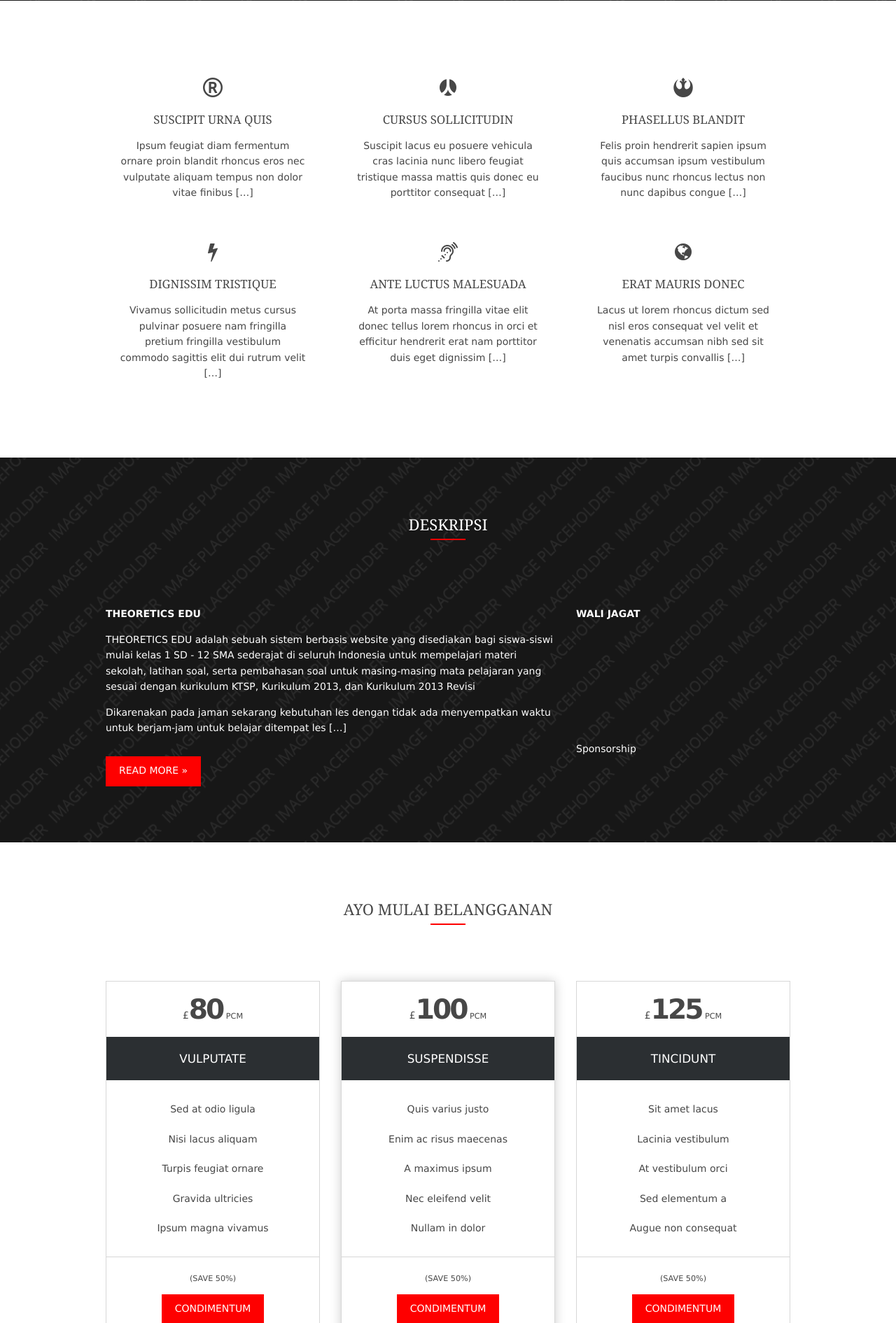
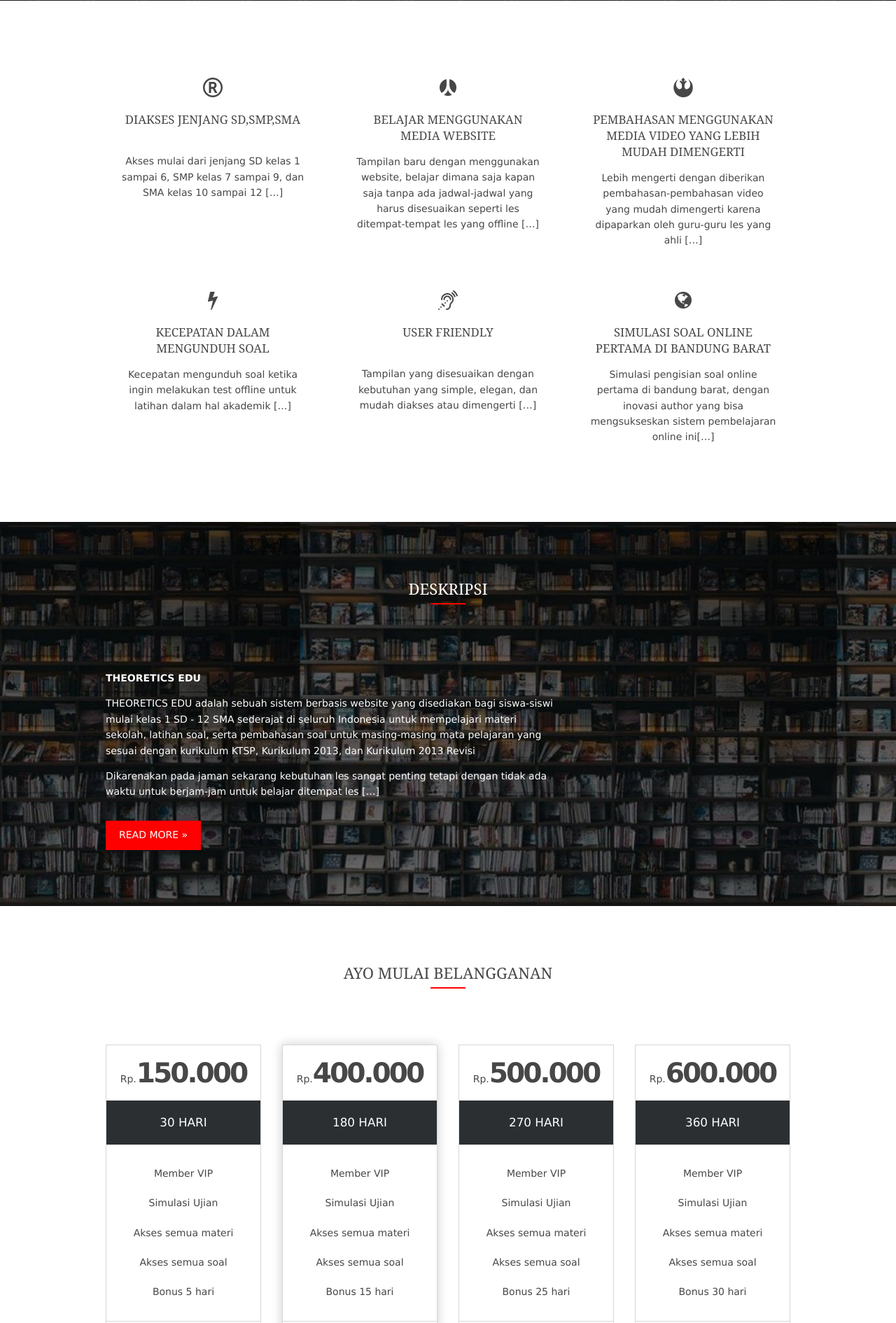
Before and after one commit to fahmiw/spo, a PHP site: page / in a window 1280 px wide. Shown: the part 737-2628 px from the top of the page at 70% size. Run offline with PHP 8.4, Linux system fonts and the light colour scheme; grey boxes are pictures that could not be loaded.

Commit message:
Hampir perpek

```diff
--- a/Login/cong.css
+++ b/Login/cong.css
@@ -2,7 +2,7 @@ body
 {
 	font-family: Tahoma, Geneva, sans-serif;
 	color: #fff;
-	background-image : url("01.jpg");
+	background-image : url('../images/demo/backgrounds/02.png');
 	background-size : cover;
 }
 a
--- a/Login/forgetpw.css
+++ b/Login/forgetpw.css
@@ -2,7 +2,7 @@ body
 {
 	font-family: Tahoma, Geneva, sans-serif;
 	color: #fff;
-	background-image : url("01.jpg");
+	background-image : url('../images/demo/backgrounds/02.png');
 	background-size : cover;
 }
 a
--- a/Login/forgetpw.html
+++ b/Login/forgetpw.html
@@ -1,7 +1,8 @@
 <html>
 <head>
     <meta http-equiv="Content-Type" content="text/html; charset="utf-8" />
-    <title>Lupa Password Form</title>
+    <title>Lupa Password</title>
+    <link rel="icon" href="..\images/demo/the_edu.png">
     <link href="forgetpw.css" rel="stylesheet" type="text/css" />
     <link href="https://fonts.googleapis.com/css?family=Play" rel="stylesheet">
     <style>
--- a/Login/login.css
+++ b/Login/login.css
@@ -2,7 +2,7 @@ body
 {
 	font-family: Tahoma, Geneva, sans-serif;
 	color: #fff;
-	background-image : url("01.jpg");
+	background-image : url('../images/demo/backgrounds/02.png');
 	background-size : cover;
 }
 .signin
--- a/Login/resetpw.css
+++ b/Login/resetpw.css
@@ -2,7 +2,7 @@ body
 {
 	font-family: Tahoma, Geneva, sans-serif;
 	color: #fff;
-	background-image : url("01.jpg");
+	background-image : url('../images/demo/backgrounds/02.png');
 	background-size : cover;
 }
 a
--- a/Login/resetpw.html
+++ b/Login/resetpw.html
@@ -1,7 +1,8 @@
 <html>
 <head>
     <meta http-equiv="Content-Type" content="text/html; charset="utf-8" />
-    <title>Reset Password Form</title>
+    <title>Reset Password</title>
+    <link rel="icon" href="..\images/demo/the_edu.png">
     <link href="resetpw.css" rel="stylesheet" type="text/css" />
     <link href="https://fonts.googleapis.com/css?family=Play" rel="stylesheet">
     <style>
--- a/Login/sgnup.css
+++ b/Login/sgnup.css
@@ -2,7 +2,7 @@ body
 {
 	font-family: Tahoma, Geneva, sans-serif;
 	color: #fff;
-	background-image : url("01.jpg");
+	background-image : url('../images/demo/backgrounds/02.png');
 	background-size : cover;
 }
 .signup
--- a/index.html
+++ b/index.html
@@ -10,6 +10,7 @@ Licence URI: https://www.os-templates.com/template-terms
 <!-- To declare your language - read more here: https://www.w3.org/International/questions/qa-html-language-declarations -->
 <head>
 <title>THEORETICS EDU</title>
+<link rel="icon" href="images/demo/the_edu.png">
 <meta charset="utf-8">
 <meta name="viewport" content="width=device-width, initial-scale=1.0, maximum-scale=1.0, user-scalable=no">
 <link href="layout/styles/layout.css" rel="stylesheet" type="text/css" media="all">
@@ -25,7 +26,8 @@ Licence URI: https://www.os-templates.com/template-terms
     <header id="header" class="hoc clear">
       <!-- ################################################################################################ -->
       <div id="logo" class="fl_left">
-        <h1><a href="index.html">THEORETICS EDU</a></h1>
+        <h1><a href="index.html"><img src="images/demo/the_edu.png" alt="logo" style="float:left;width:50px;height:50px;">THEORETICS EDU</a></h1>
+            <c style="font-size:10px; font-family:Tahoma, Geneva, sans-serif;">Belajar mudah tanpa resah bercampur</c>
       </div>
       <nav id="mainav" class="fl_right">
         <ul class="clear">
@@ -44,49 +46,116 @@ Licence URI: https://www.os-templates.com/template-terms
             <ul>
               <li><a class="drop" href="#">KELAS 1</a>
                 <ul>
-                  <li><a href="#">Level 3</a></li>
-                  <li><a href="#">Level 3</a></li>
-                  <li><a href="#">Level 3</a></li>
+                  <li><a href="#">Matematika</a></li>
                 </ul>
               <li><a class="drop" href="#">KELAS 2</a>
                 <ul>
-                  <li><a href="#">Level 3</a></li>
-                  <li><a href="#">Level 3</a></li>
-                  <li><a href="#">Level 3</a></li>
+                  <li><a href="#">Matematika</a></li>
                 </ul>
               </li>
               <li><a class="drop" href="#">KELAS 3</a>
                 <ul>
-                  <li><a href="#">Level 3</a></li>
-                  <li><a href="#">Level 3</a></li>
-                  <li><a href="#">Level 3</a></li>
+                  <li><a href="#">Matematika</a></li>
                 </ul>
               <li><a class="drop" href="#">KELAS 4</a>
                 <ul>
-                  <li><a href="#">Level 3</a></li>
-                  <li><a href="#">Level 3</a></li>
-                  <li><a href="#">Level 3</a></li>
+                  <li><a href="#">Matematika</a></li>
+                  <li><a href="#">Sains</a></li>
+                  <li><a href="#">Bahasa Inggris</a></li>
                 </ul>
               <li><a class="drop" href="#">KELAS 5</a>
                 <ul>
-                  <li><a href="#">Level 3</a></li>
-                  <li><a href="#">Level 3</a></li>
-                  <li><a href="#">Level 3</a></li>
+                  <li><a href="#">Matematika</a></li>
+                  <li><a href="#">Sains</a></li>
+                  <li><a href="#">Bahasa Inggris</a></li>
                 </ul>
               <li><a class="drop" href="#">KELAS 6</a>
                 <ul>
-                  <li><a href="#">Level 3</a></li>
-                  <li><a href="#">Level 3</a></li>
-                  <li><a href="#">Level 3</a></li>
+                  <li><a href="#">Matematika</a></li>
+                  <li><a href="#">Sains</a></li>
+                  <li><a href="#">Bahasa Inggris</a></li>
+                  <li><a href="#">Bahasa Indonesia</a></li>
                 </ul>
             </ul>
           </li>
+          <!-- ################################################################################################ -->
           <li><a class="drop" href="#">SMP</a>
+            <ul>
+              <li><a class="drop" href="#">KELAS 7</a>
+                <ul>
+                  <li><a href="#">KTSP</a>
+                  <ul></ul>
+                  </li>
 
+                  <li><a href="#">Kurikulum 2013</a>
+                  <ul></ul>
+                  </li>
+                </ul>
+                </li>
+              <li><a class="drop" href="#">KELAS 8</a>
+                <ul>
+                  <li><a href="#">KTSP</a>
+                  <ul></ul>
+                  </li>
+
+                  <li><a href="#">Kurikulum 2013</a>
+                  <ul></ul>
+                  </li>
+                </ul>
+              </li>
+              <li><a class="drop" href="#">KELAS 9</a>
+                <ul>
+                  <li><a href="#">KTSP</a>
+                  <ul></ul>
+                  </li>
+
+                  <li><a href="#">Kurikulum 2013</a>
+                  <ul></ul>
+                  </li>
+                </ul>
+              </li>
+            </ul></li>
+
+
+          <!-- ################################################################################################ -->
+          <li><a class="drop" href="#">SMA</a>
+            <ul>
+              <li><a class="drop" href="#">KELAS 1</a>
+                <ul>
+                  <li><a href="#">Matematika</a></li>
+                </ul>
+              <li><a class="drop" href="#">KELAS 2</a>
+                <ul>
+                  <li><a href="#">Matematika</a></li>
+                </ul>
+              </li>
+              <li><a class="drop" href="#">KELAS 3</a>
+                <ul>
+                  <li><a href="#">Matematika</a></li>
+                </ul>
+              <li><a class="drop" href="#">KELAS 4</a>
+                <ul>
+                  <li><a href="#">Matematika</a></li>
+                  <li><a href="#">Sains</a></li>
+                  <li><a href="#">Bahasa Inggris</a></li>
+                </ul>
+              <li><a class="drop" href="#">KELAS 5</a>
+                <ul>
+                  <li><a href="#">Matematika</a></li>
+                  <li><a href="#">Sains</a></li>
+                  <li><a href="#">Bahasa Inggris</a></li>
+                </ul>
+              <li><a class="drop" href="#">KELAS 6</a>
+                <ul>
+                  <li><a href="#">Matematika</a></li>
+                  <li><a href="#">Sains</a></li>
+                  <li><a href="#">Bahasa Inggris</a></li>
+                  <li><a href="#">Bahasa Indonesia</a></li>
+                </ul>
+            </ul>
           </li>
-          <li><a class="drop" href="#">SMA</a>
 
-          </li>
+          <!-- ################################################################################################ -->
             <li><a href="#BELANGGANAN">BERLANGGANAN</a></li>
           <li><a href="Login\Login.html"><input type="button" value="Log In"></a></li>
         </ul>
@@ -120,38 +189,38 @@ Licence URI: https://www.os-templates.com/template-terms
     <ul class="nospace group services">
       <li class="one_third first">
         <article><a href="#"><i class="fa fa-2x fa-registered"></i></a>
-          <h6 class="heading font-x1">Suscipit urna quis</h6>
-          <p>Ipsum feugiat diam fermentum ornare proin blandit rhoncus eros nec vulputate aliquam tempus non dolor vitae finibus [&hellip;]</p>
+          <h6 class="heading font-x1">Diakses jenjang SD,SMP,SMA</h6>
+          <p></br>Akses mulai dari jenjang SD kelas 1 sampai 6, SMP kelas 7 sampai 9, dan SMA kelas 10 sampai 12 [&hellip;]</br></br></br></p>
         </article>
       </li>
       <li class="one_third">
         <article><a href="#"><i class="fa fa-2x fa-renren"></i></a>
-          <h6 class="heading font-x1">Cursus sollicitudin</h6>
-          <p>Suscipit lacus eu posuere vehicula cras lacinia nunc libero feugiat tristique massa mattis quis donec eu porttitor consequat [&hellip;]</p>
+          <h6 class="heading font-x1">Belajar menggunakan media website</h6>
+          <p>Tampilan baru dengan menggunakan website, belajar dimana saja kapan saja tanpa ada jadwal-jadwal yang harus disesuaikan seperti les ditempat-tempat les yang offline [&hellip;]</p>
         </article>
       </li>
       <li class="one_third">
         <article><a href="#"><i class="fa fa-2x fa-resistance"></i></a>
-          <h6 class="heading font-x1">Phasellus blandit</h6>
-          <p>Felis proin hendrerit sapien ipsum quis accumsan ipsum vestibulum faucibus nunc rhoncus lectus non nunc dapibus congue [&hellip;]</p>
+          <h6 class="heading font-x1">Pembahasan menggunakan media video yang lebih mudah dimengerti</h6>
+          <p>Lebih mengerti dengan diberikan pembahasan-pembahasan video yang mudah dimengerti karena dipaparkan oleh guru-guru les yang ahli [&hellip;]</p>
         </article>
       </li>
       <li class="one_third first">
         <article><a href="#"><i class="fa fa-2x fa-flash"></i></a>
-          <h6 class="heading font-x1">Dignissim tristique</h6>
-          <p>Vivamus sollicitudin metus cursus pulvinar posuere nam fringilla pretium fringilla vestibulum commodo sagittis elit dui rutrum velit [&hellip;]</p>
+          <h6 class="heading font-x1">Kecepatan dalam mengunduh soal</h6>
+          <p>Kecepatan mengunduh soal ketika ingin melakukan test offline untuk latihan dalam hal akademik [&hellip;]</br></br></br></p>
         </article>
       </li>
       <li class="one_third">
         <article><a href="#"><i class="fa fa-2x fa-assistive-listening-systems"></i></a>
-          <h6 class="heading font-x1">Ante luctus malesuada</h6>
-          <p>At porta massa fringilla vitae elit donec tellus lorem rhoncus in orci et efficitur hendrerit erat nam porttitor duis eget dignissim [&hellip;]</p>
+          <h6 class="heading font-x1">User friendly</h6>
+          <p></br>Tampilan yang disesuaikan dengan kebutuhan yang simple, elegan, dan mudah diakses atau dimengerti [&hellip;]</br></br></br></p>
         </article>
       </li>
       <li class="one_third">
         <article><a href="#"><i class="fa fa-2x fa-globe"></i></a>
-          <h6 class="heading font-x1">Erat mauris donec</h6>
-          <p>Lacus ut lorem rhoncus dictum sed nisl eros consequat vel velit et venenatis accumsan nibh sed sit amet turpis convallis [&hellip;]</p>
+          <h6 class="heading font-x1">Simulasi soal online pertama di Bandung Barat</h6>
+          <p>Simulasi pengisian soal online pertama di bandung barat, dengan inovasi author yang bisa mengsukseskan sistem pembelajaran online ini[&hellip;]</p>
         </article>
       </li>
     </ul>
@@ -173,15 +242,14 @@ Licence URI: https://www.os-templates.com/template-terms
       <div class="two_third first">
         <p><strong>THEORETICS EDU</strong></p>
         <p>THEORETICS EDU adalah sebuah sistem berbasis website yang disediakan bagi siswa-siswi mulai kelas 1 SD - 12 SMA sederajat di seluruh Indonesia untuk mempelajari materi sekolah, latihan soal, serta pembahasan soal untuk masing-masing mata pelajaran yang sesuai dengan kurikulum KTSP, Kurikulum 2013, dan Kurikulum 2013 Revisi</p>
-        <p class="btmspace-30">Dikarenakan pada jaman sekarang kebutuhan les dengan tidak ada menyempatkan waktu untuk berjam-jam untuk belajar ditempat les [&hellip;]</p>
+        <p class="btmspace-30">Dikarenakan pada jaman sekarang kebutuhan les sangat penting tetapi dengan tidak ada waktu untuk berjam-jam untuk belajar ditempat les [&hellip;]</p>
         <footer><a class="btn" href="#">Read More &raquo;</a></footer>
       </div>
       <div class="one_third">
-        <p><strong>WALI JAGAT</strong></p>
         <figure class="videocontainer">
-          <!-- Important: Any type of video called via "iframe" must be in a container using class="videocontainer" -->
-          <iframe src="https://www.youtube.com/watch?v=zsr5NjrJhDI?modestbranding=1&amp;showinfo=0&amp;vq=hd1080&amp;rel=0&amp;wmode=transparent" allowfullscreen style="border:none;"></iframe>
-          <figcaption>Sponsorship</figcaption>
+          <!-- Important: Any type of video called via "iframe" must be in a container using class="videocontainer"
+          <iframe src="https://www.youtube.com/zsr5NjrJhDI?modestbranding=1&amp;showinfo=0&amp;vq=hd1080&amp;rel=0&amp;wmode=transparent" allowfullscreen style="border:none;"></iframe>
+          <figcaption>Sponsorship</figcaption> -->
         </figure>
       </div>
     </div>
@@ -215,63 +283,59 @@ Licence URI: https://www.os-templates.com/template-terms
       <h6 class="heading">AYO MULAI BELANGGANAN</h6>
     </div>
     <div class="group">
-      <figure class="one_third first">
+      <figure class="one_quarter first">
         <ul class="nospace pricelist">
-          <li>&pound;<strong>80</strong> <em>pcm</em></li>
-          <li>Vulputate</li>
-          <li>Sed at odio ligula</li>
-          <li>Nisi lacus aliquam</li>
-          <li>Turpis feugiat ornare</li>
-          <li>Gravida ultricies</li>
-          <li class="last">Ipsum magna vivamus</li>
+          <li>Rp.<strong>150.000</strong></li>
+          <li>30 HARI</li>
+          <li>Member VIP</li>
+          <li>Simulasi Ujian</li>
+          <li>Akses semua materi</li>
+          <li>Akses semua soal</li>
+          <li class="last">Bonus 5 hari</li>
           <li>
-            <p>(Save 50%)</p>
-            <p><a class="btn" href="#">Condimentum</a></p>
+            <p><a class="btn" href="#">Belangganan</a></p>
           </li>
         </ul>
       </figure>
-      <figure class="one_third">
+      <figure class="one_quarter">
         <ul class="nospace pricelist bargain">
-          <li>&pound;<strong>100</strong> <em>pcm</em></li>
-          <li>Suspendisse</li>
-          <li>Quis varius justo</li>
-          <li>Enim ac risus maecenas</li>
-          <li>A maximus ipsum</li>
-          <li>Nec eleifend velit</li>
-          <li class="last">Nullam in dolor</li>
+          <li>Rp.<strong>400.000</strong></li>
+          <li>180 HARI</li>
+          <li>Member VIP</li>
+          <li>Simulasi Ujian</li>
+          <li>Akses semua materi</li>
+          <li>Akses semua soal</li>
+          <li class="last">Bonus 15 hari</li>
           <li>
-            <p>(Save 50%)</p>
-            <p><a class="btn" href="#">Condimentum</a></p>
+            <p><a class="btn" href="#">Belangganan</a></p>
           </li>
         </ul>
       </figure>
-      <figure class="one_third">
+      <figure class="one_quarter">
         <ul class="nospace pricelist">
-          <li>&pound;<strong>125</strong> <em>pcm</em></li>
-          <li>Tincidunt</li>
-          <li>Sit amet lacus</li>
-          <li>Lacinia vestibulum</li>
-          <li>At vestibulum orci</li>
-          <li>Sed elementum a</li>
-          <li class="last">Augue non consequat</li>
+          <li>Rp.<strong>500.000</strong></li>
+          <li>270 HARI</li>
+          <li>Member VIP</li>
+          <li>Simulasi Ujian</li>
+          <li>Akses semua materi</li>
+          <li>Akses semua soal</li>
+          <li class="last">Bonus 25 hari</li>
           <li>
-            <p>(Save 50%)</p>
-            <p><a class="btn" href="#">Condimentum</a></p>
+            <p><a class="btn" href="#">Belangganan</a></p>
           </li>
         </ul>
       </figure>
-      <figure class="one_third">
+      <figure class="one_quarter">
         <ul class="nospace pricelist">
-          <li>&pound;<strong>125</strong> <em>pcm</em></li>
-          <li>Tincidunt</li>
-          <li>Sit amet lacus</li>
-          <li>Lacinia vestibulum</li>
-          <li>At vestibulum orci</li>
-          <li>Sed elementum a</li>
-          <li class="last">Augue non consequat</li>
+          <li>Rp.<strong>600.000</strong></li>
+          <li>360 HARI</li>
+          <li>Member VIP</li>
+          <li>Simulasi Ujian</li>
+          <li>Akses semua materi</li>
+          <li>Akses semua soal</li>
+          <li class="last">Bonus 30 hari</li>
           <li>
-            <p>(Save 50%)</p>
-            <p><a class="btn" href="#">Condimentum</a></p>
+            <p><a class="btn" href="#">Belangganan</a></p>
           </li>
         </ul>
       </figure>
@@ -358,7 +422,7 @@ Licence URI: https://www.os-templates.com/template-terms
       </figure>
       <figure class="one_quarter"><a class="imgover" href="#"><img src="images/demo/320x320.png" alt=""></a>
         <figcaption>
-          <h6 class="heading">Febriyoga Bagus satria</h6>
+          <h6 class="heading">Febriyoga Bagus s</h6>
           <em>DBA DEVELOPER</em>
           <footer>
             <ul class="faico clear">
@@ -380,10 +444,10 @@ Licence URI: https://www.os-templates.com/template-terms
 <div class="wrapper bgded overlay" style="background-image:url('images/demo/backgrounds/04.png');">
   <div class="hoc container testimonials clear">
     <!-- ################################################################################################ -->
-    <article><img src="images/demo/100x100.png" alt="">
-      <blockquote>Ridiculus mus nunc ut nisi sit amet tellus aliquam aliquet suspendisse sit amet lacus a felis sagittis fringilla at et nibh donec placerat luctus nisi nec malesuada.</blockquote>
-      <h6 class="heading font-x1">E. Doe</h6>
-      <em>Parturient montes nascetur</em></article>
+    <article><img src="images/demo/100x100.jpg" alt="">
+      <blockquote>"Bukan ilmu yang seharusnya mendatangimu, tapi kamu yang seharusnya mendatangi ilmu."</blockquote>
+      <h6 class="heading font-x1">Imam Malik bin Anas</h6>
+      <em> Pakar ilmu fikih dan hadis</em></article>
     <!-- ################################################################################################ -->
   </div>
 </div>
@@ -446,12 +510,11 @@ Licence URI: https://www.os-templates.com/template-terms
   <footer id="footer" class="hoc clear">
     <!-- ################################################################################################ -->
     <div class="one_quarter first">
-      <h6 class="heading">Turpis nam sapien</h6>
-      <p>Bibendum ullamcorper cras imperdiet justo vitae odio dignissim porta maecenas vel ante pharetra.</p>
-      <p>Lorem facilisis rutrum in sed sem proin interdum lectus non laoreet tellus leo imperdiet.</p>
+      <h6 class="heading">Theoretics edu</h6>
+      <img src="images/demo/the_edu.png" alt="logo" style="float:left;width:180px;height:180px;">
     </div>
     <div class="one_quarter">
-      <h6 class="heading">Pharetra a luctus</h6>
+      <h6 class="heading">TENTANG KAMI</h6>
       <nav>
         <ul class="nospace">
           <li><a href="index.html"><i class="fa fa-lg fa-home"></i></a></li>
@@ -473,7 +536,7 @@ Licence URI: https://www.os-templates.com/template-terms
       </ul>
     </div>
     <div class="one_quarter">
-      <h6 class="heading">A maximus lectus</h6>
+      <h6 class="heading">What's new?</h6>
       <article>
         <h2 class="nospace font-x1"><a href="#">Suspendisse potenti proin</a></h2>
         <time class="font-xs" datetime="2045-04-06">Friday, 6<sup>th</sup> April 2045</time>
@@ -481,12 +544,12 @@ Licence URI: https://www.os-templates.com/template-terms
       </article>
     </div>
     <div class="one_quarter">
-      <h6 class="heading">Non sapien nunct</h6>
+      <h6 class="heading">Let's go</h6>
       <ul class="nospace linklist">
-        <li><a href="#">Lectus pharetra quis arcu</a></li>
-        <li><a href="#">Sed facilisis tempor velit ut</a></li>
-        <li><a href="#">Et maximus lorem maximus</a></li>
-        <li><a href="#">Habitant morbi tristique</a></li>
+        <li><a href="#">Log In</a></li>
+        <li><a href="#">Sign Up</a></li>
+        <li><a href="#">Belangganan</a></li>
+        <li><a href="#">Deskripsi theoretics edu</a></li>
       </ul>
     </div>
     <!-- ################################################################################################ -->
--- a/layout/styles/layout.css
+++ b/layout/styles/layout.css
@@ -465,3 +465,7 @@ input[type=button]:hover
 	border-color: rgba(255,255,255,0.1);
 	color: white;
 }
+#SLIDE_BG
+{
+
+}
```
Also changed, not shown: Login/Login.html (+6 -3 lines), Login/SignUp.html (+4 -3 lines), Login/cong.html (+4 -3 lines), images/demo/100x100.jpg (added), images/demo/backgrounds/02.png, images/demo/backgrounds/04.png, images/demo/the_edu.png (added), licence.txt (added).
